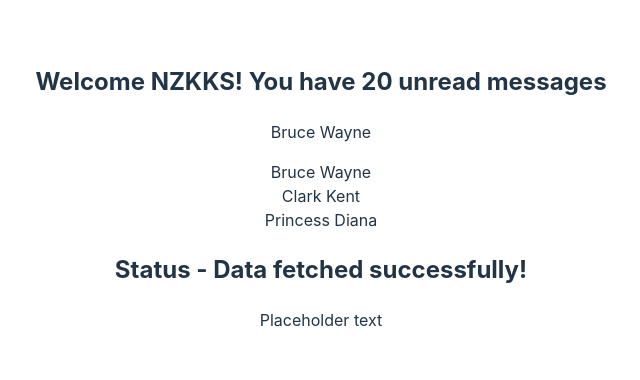
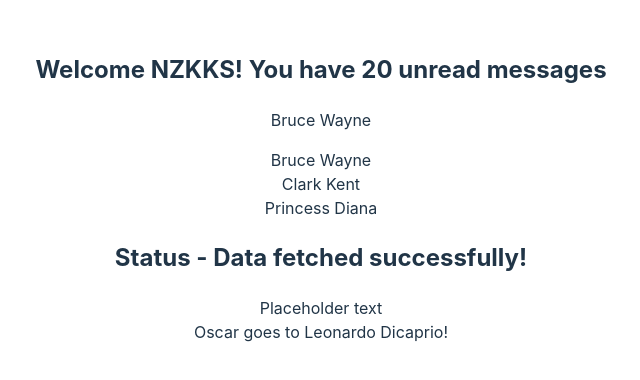
Before and after one commit to nzkks/react-typescript, a React (Vite) app: page / in a window 1280 px wide. Shown: the part 212-592 px from the top of the page, without its empty margins (319-959 px from the left). Built offline with nearby package versions, Linux system fonts and the light colour scheme.

Commit message:
Send an element as props

```diff
--- a/src/App.tsx
+++ b/src/App.tsx
@@ -1,6 +1,7 @@
 import './App.css';
 import { Greet } from './components/props/Greet';
 import { Heading } from './components/props/Heading';
+import { Oscar } from './components/props/Oscar';
 import { Person } from './components/props/Person';
 import { PersonList } from './components/props/PersonList';
 import { Status } from './components/props/Status';
@@ -33,6 +34,9 @@
       <PersonList names={nameList} />
       <Status status="success" />
       <Heading>Placeholder text</Heading>
+      <Oscar>
+        <Heading>Oscar goes to Leonardo Dicaprio!</Heading>
+      </Oscar>
     </>
   );
 }
--- /dev/null
+++ b/src/components/props/Oscar.tsx
@@ -0,0 +1,7 @@
+type OscarProps = {
+  children: React.ReactNode;
+};
+
+export const Oscar = (props: OscarProps) => {
+  return <div>{props.children}</div>;
+};
```
